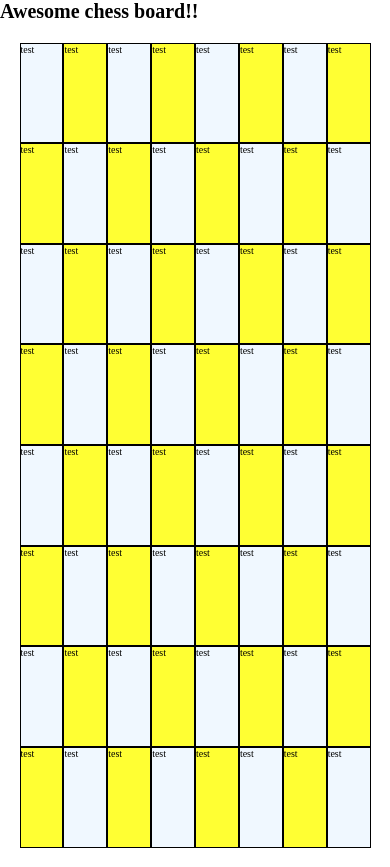
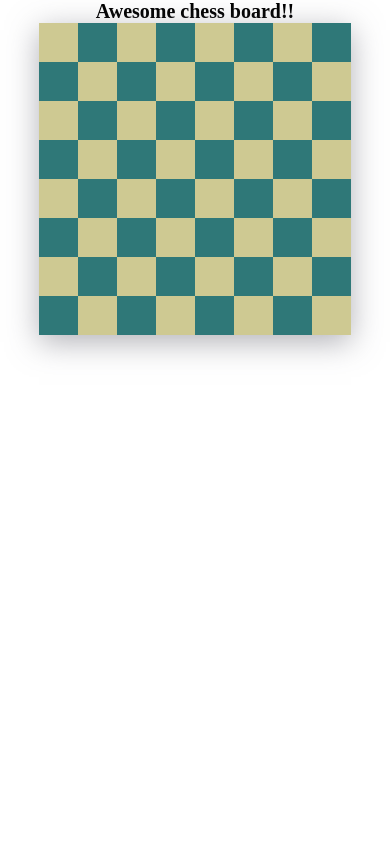
Before and after one commit to Collatty/chess, a React app: page / in a window 390 px wide. After the commit the page ends 844 px from the top, so only its background shows below. Built offline with nearby package versions, Linux system fonts and the light colour scheme.

Commit message:
Make board responsive + css updates

```diff
--- a/src/Board.tsx
+++ b/src/Board.tsx
@@ -9,7 +9,7 @@ export const Board = () => {
     <div className="board">
       {RANKS.map((rank) => {
         return FILES.map((file, index) => {
-          const color = (index + rank) % 2 === 0 ? 'white' : 'black';
+          const color = (index + rank) % 2 === 0 ? 'black' : 'white';
           return (
             <Tile
               key={rank + index}
--- a/src/Chess.tsx
+++ b/src/Chess.tsx
@@ -2,8 +2,8 @@ import React from 'react';
 import { Board } from './Board';
 
 export const Chess = () => (
-  <>
+  <div className="chess">
     <h1>Awesome chess board!!</h1>
     <Board></Board>
-  </>
+  </div>
 );
--- a/src/Tile.tsx
+++ b/src/Tile.tsx
@@ -4,9 +4,9 @@ import './style.css';
 
 const Tile = ({ piece, backgroundColor }: ITile) => {
   return piece ? (
-    <div className={backgroundColor}>{piece} test</div>
+    <div className={`tile ${backgroundColor}`}>{piece}</div>
   ) : (
-    <div className={backgroundColor}>test</div>
+    <div className={`tile ${backgroundColor}`}></div>
   );
 };
 
--- a/src/style.css
+++ b/src/style.css
@@ -11,30 +11,34 @@ html {
   padding: 0;
 }
 
-.black {
+.tile {
   width: 12.5%;
   height: 12.5%;
-  border: solid 1px black;
-  background-color: aliceblue;
+}
+
+.black {
+  background-color: rgb(47, 120, 120);
 }
 
 .white {
-  background-color: #ff3;
-  width: 12.5%;
-  height: 12.5%;
-  border: solid 1px black;
+  background-color: rgb(206, 201, 146);
 }
 
 .board {
   display: flex;
   flex-direction: row;
-  padding: 5%;
-  height: 100%;
-  width: 100%;
+  height: 80vw;
+  width: 80vw;
+  max-width: 80vh;
+  max-height: 80vh;
   flex-wrap: wrap;
+  box-shadow: rgba(100, 100, 111, 0.5) 0px 7px 29px 0px;
 }
 
-#root {
+.chess {
+  display: flex;
+  flex-direction: column;
+  align-items: center;
   height: 100vh;
   width: 100vw;
 }
```
